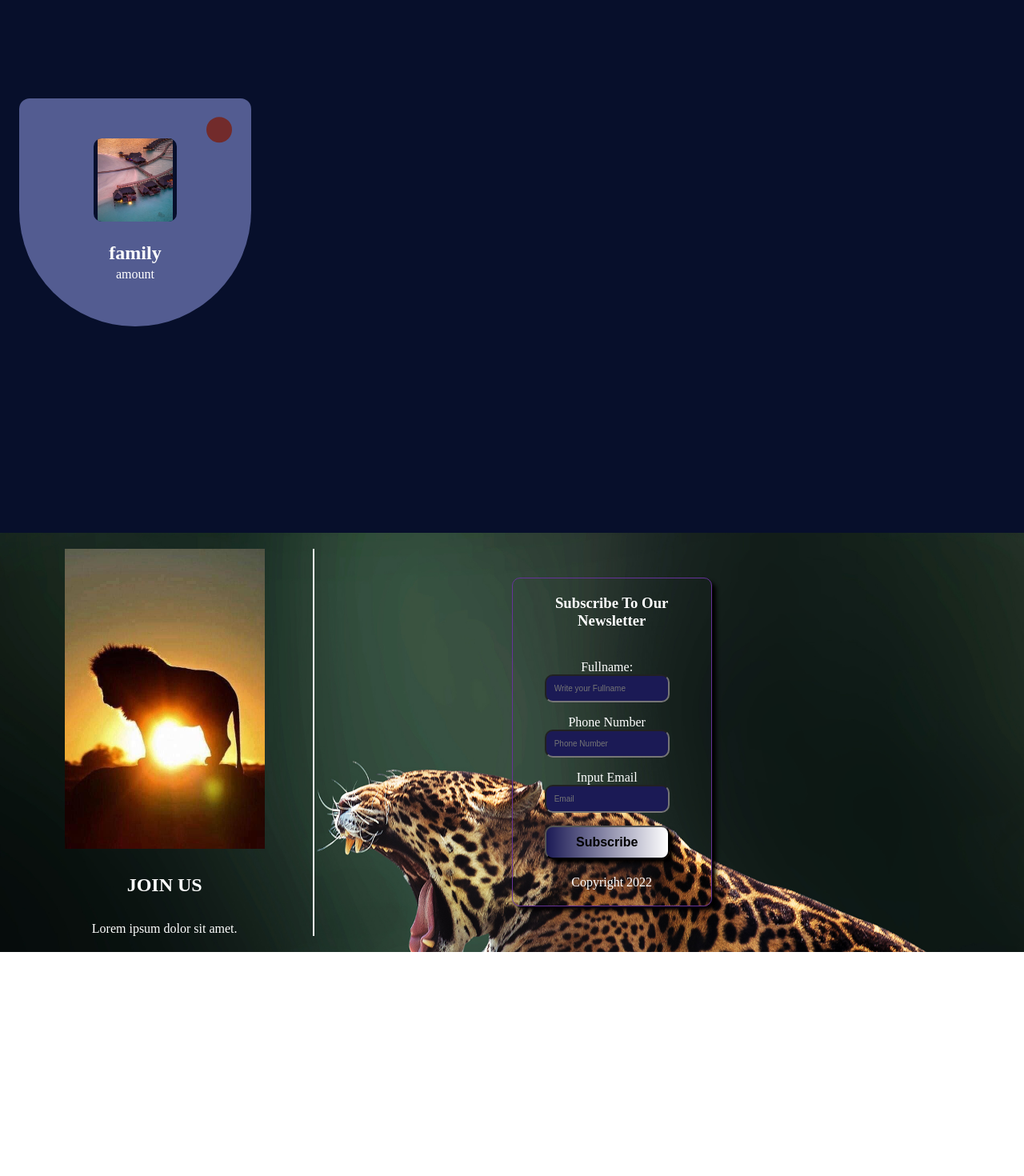
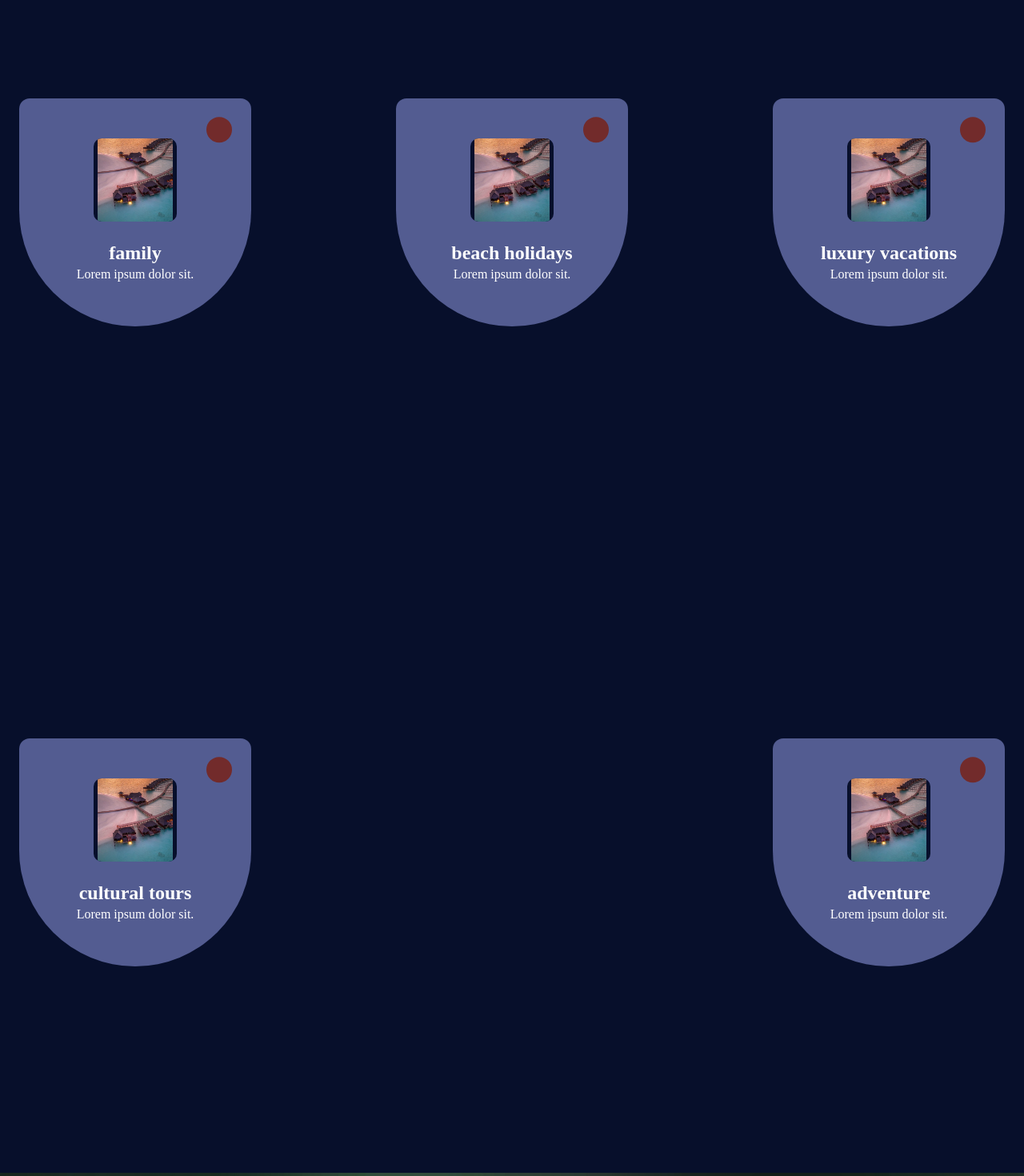
Before and after one commit to VicGriffin/ZAPH-TOURS, a React (Vite) app: page /Trips in a window 1280 px wide. Shown: the part 1200-2670 px from the top of the page at 80% size. Before the commit the page ends 2390 px from the top, so only its background shows below. Built offline with nearby package versions, Linux system fonts and the light colour scheme.

Commit message:
more on trips section

```diff
--- a/src/index.css
+++ b/src/index.css
@@ -5,15 +5,16 @@
 }
 
 button{
-  padding: 10px;
+  padding: 5px;
+  width: 25%px;
   border-radius: 10px;
   background: linear-gradient(to right, #1B1A55, white);
   transform: all 0.3s ease;
   box-shadow: 5px 5px 5px black;
   text-transform: capitalize;
   color: black;
-  font-size: 1rem;
-  font-weight: 700;
+  font-size: .8rem;
+  font-weight: 400;
 }
 .video-container {
   display: flex;
--- a/src/pages/Trips/Trips.jsx
+++ b/src/pages/Trips/Trips.jsx
@@ -23,7 +23,7 @@ function Trips() {
                 </div>
             </div>
             <h3 className="card--name">Honey moon</h3>
-            <span className="card--details">amount</span>
+            <span className="card--details">Lorem ipsum dolor sit.</span>
 
             <div className="info">
                 <div className="info--icon">
@@ -38,6 +38,7 @@ function Trips() {
                 <div className="info--data">
                     <h3 className="info--name">Honey moon</h3>
                     <span className="info--details">Lorem ipsum dolor sit amet consectetur.</span>
+                    <button>book now</button>
                     <span className="info--location">nairobi kenya</span>
                 </div>
             </div>
@@ -52,7 +53,7 @@ function Trips() {
                 </div>
             </div>
             <h3 className="card--name">eco-tours</h3>
-            <span className="card--details">amount</span>
+            <span className="card--details">Lorem ipsum dolor sit.</span>
 
             <div className="info">
                 <div className="info--icon">
@@ -67,6 +68,7 @@ function Trips() {
                 <div className="info--data">
                     <h3 className="info--name">eco-tours</h3>
                     <span className="info--details">Lorem ipsum dolor sit amet consectetur.</span>
+                    <button>book now</button>
                     <span className="info--location">nairobi kenya</span>
                 </div>
             </div>
@@ -81,7 +83,7 @@ function Trips() {
                 </div>
             </div>
             <h3 className="card--name">wildlife safaris</h3>
-            <span className="card--details">amount</span>
+            <span className="card--details">Lorem ipsum dolor sit.</span>
 
             <div className="info">
                 <div className="info--icon">
@@ -96,6 +98,7 @@ function Trips() {
                 <div className="info--data">
                     <h3 className="info--name">wildlife safaris</h3>
                     <span className="info--details">Lorem ipsum dolor sit amet consectetur.</span>
+                    <button>book now</button>
                     <span className="info--location">nairobi kenya</span>
                 </div>
             </div>
@@ -110,7 +113,7 @@ function Trips() {
                 </div>
             </div>
             <h3 className="card--name">family</h3>
-            <span className="card--details">amount</span>
+            <span className="card--details">Lorem ipsum dolor sit.</span>
 
             <div className="info">
                 <div className="info--icon">
@@ -125,6 +128,127 @@ function Trips() {
                 <div className="info--data">
                     <h3 className="info--name">family</h3>
                     <span className="info--details">Lorem ipsum dolor sit amet consectetur.</span>
+                    <button>book now</button>
+                    <span className="info--location">nairobi kenya</span>
+                </div>
+            </div>
+        </div>
+        </div>
+
+        <div className="container">
+        <div className="card-board">
+            <div className="card__border">
+                <div className="card__place">
+                    <img src={honey_img} alt="" className="card__img" />
+                </div>
+            </div>
+            <h3 className="card--name">beach holidays</h3>
+            <span className="card--details">Lorem ipsum dolor sit.</span>
+
+            <div className="info">
+                <div className="info--icon">
+                    <i></i>
+                </div>
+
+                <div className="info--border">
+                    <div className="info--place">
+                        <img src={honey_img} alt="" className='img'/>
+                    </div>
+                </div>
+                <div className="info--data">
+                    <h3 className="info--name">beach holidays</h3>
+                    <span className="info--details">Lorem ipsum dolor sit amet consectetur.</span>
+                    <button>book now</button>
+                    <span className="info--location">nairobi kenya</span>
+                </div>
+            </div>
+        </div>
+        </div>
+
+        <div className="container">
+        <div className="card-board">
+            <div className="card__border">
+                <div className="card__place">
+                    <img src={honey_img} alt="" className="card__img" />
+                </div>
+            </div>
+            <h3 className="card--name">luxury vacations</h3>
+            <span className="card--details">Lorem ipsum dolor sit.</span>
+
+            <div className="info">
+                <div className="info--icon">
+                    <i></i>
+                </div>
+
+                <div className="info--border">
+                    <div className="info--place">
+                        <img src={honey_img} alt="" className='img'/>
+                    </div>
+                </div>
+                <div className="info--data">
+                    <h3 className="info--name">luxury vacations</h3>
+                    <span className="info--details">Lorem ipsum dolor sit amet consectetur.</span>
+                    <button>book now</button>
+                    <span className="info--location">nairobi kenya</span>
+                </div>
+            </div>
+        </div>
+        </div>
+
+        <div className="container">
+        <div className="card-board">
+            <div className="card__border">
+                <div className="card__place">
+                    <img src={honey_img} alt="" className="card__img" />
+                </div>
+            </div>
+            <h3 className="card--name"> cultural tours</h3>
+            <span className="card--details">Lorem ipsum dolor sit.</span>
+
+            <div className="info">
+                <div className="info--icon">
+                    <i></i>
+                </div>
+
+                <div className="info--border">
+                    <div className="info--place">
+                        <img src={honey_img} alt="" className='img'/>
+                    </div>
+                </div>
+                <div className="info--data">
+                    <h3 className="info--name"> cultural tours</h3>
+                    <span className="info--details">Lorem ipsum dolor sit amet consectetur.</span>
+                    <button>book now</button>
+                    <span className="info--location">nairobi kenya</span>
+                </div>
+            </div>
+        </div>
+        </div>
+
+        <div className="container">
+        <div className="card-board">
+            <div className="card__border">
+                <div className="card__place">
+                    <img src={honey_img} alt="" className="card__img" />
+                </div>
+            </div>
+            <h3 className="card--name">adventure</h3>
+            <span className="card--details">Lorem ipsum dolor sit.</span>
+
+            <div className="info">
+                <div className="info--icon">
+                    <i></i>
+                </div>
+
+                <div className="info--border">
+                    <div className="info--place">
+                        <img src={honey_img} alt="" className='img'/>
+                    </div>
+                </div>
+                <div className="info--data">
+                    <h3 className="info--name">adventure</h3>
+                    <span className="info--details">Lorem ipsum dolor sit amet consectetur.</span>
+                    <button>book now</button>
                     <span className="info--location">nairobi kenya</span>
                 </div>
             </div>
```
